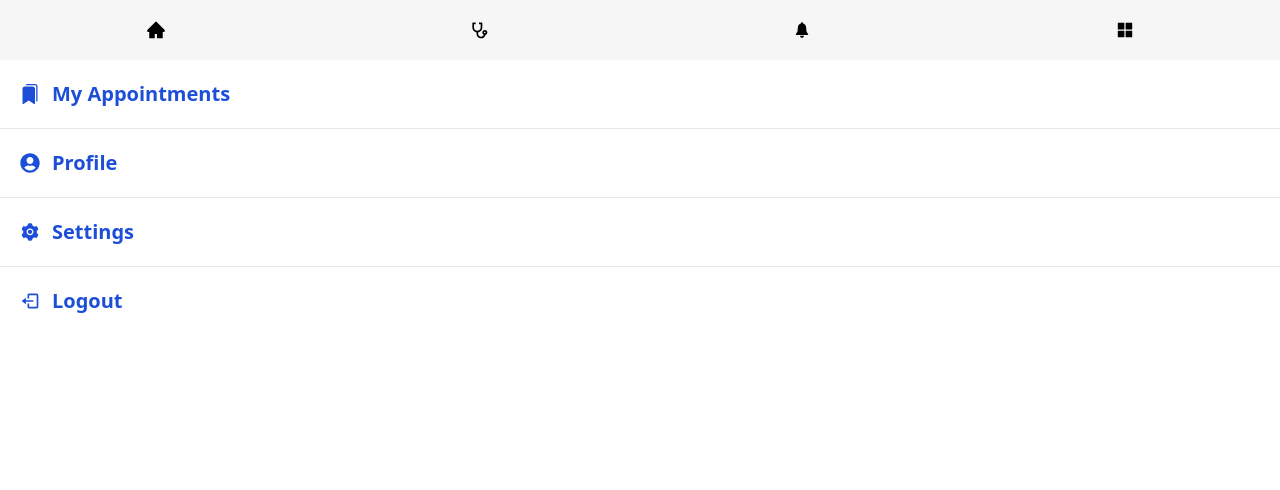
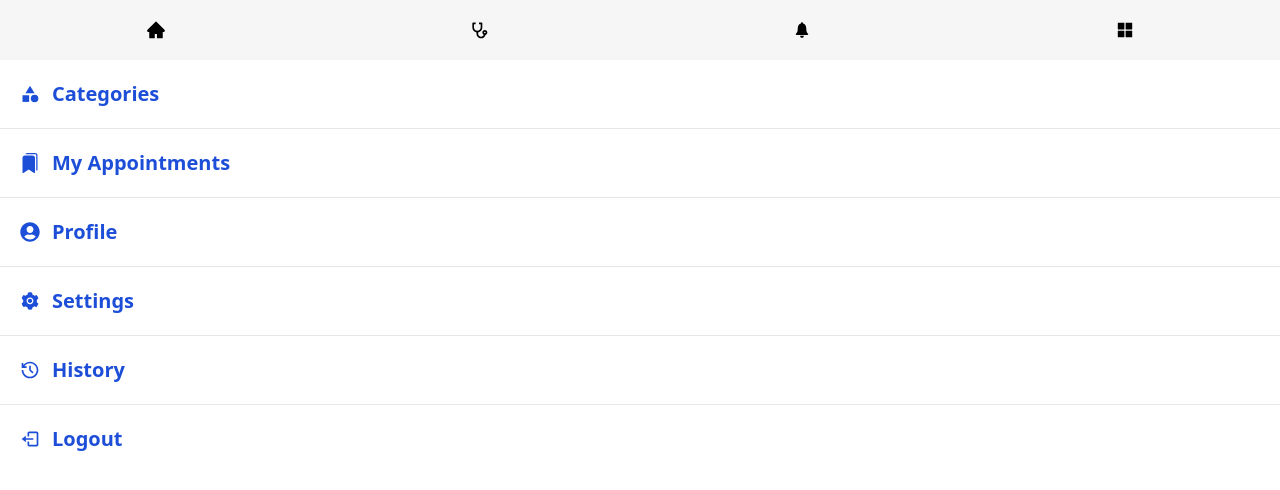
Before and after one commit to AyusDas/saarve-ui, a React (Create React App) app: page /Menu in a window 1280 px wide. Shown: the top 490 px of the page. Built offline with nearby package versions, Linux system fonts and the light colour scheme; the HTML template or start-up script is replaced by a standard one.

Commit message:
Update MenuPage.js

```diff
--- a/src/pages/MenuPage.js
+++ b/src/pages/MenuPage.js
@@ -5,6 +5,8 @@ import { BsFillBookmarksFill } from "react-icons/bs";
 import { FaUserCircle } from "react-icons/fa";
 import { AiFillSetting } from "react-icons/ai";
 import { BiLogOut } from "react-icons/bi";
+import { MdCategory } from "react-icons/md";
+import { RiHistoryLine } from "react-icons/ri";
 
 const MenuPage = () => {
     const liClass = "py-5 px-5 text-xl flex flex-1 gap-3 items-center text-blue-700 font-semibold"
@@ -13,6 +15,11 @@ const MenuPage = () => {
             <Header/>
             <div>
                 <ul>
+                    <li className={liClass}>
+                        <MdCategory />
+                        <Link>Categories</Link>
+                    </li>
+                    <hr/>
                     <li className={liClass}>
                         <BsFillBookmarksFill />
                         <Link>My Appointments</Link>
@@ -29,6 +36,11 @@ const MenuPage = () => {
                     </li>
                     <hr/>
                     <li className={liClass}>
+                        <RiHistoryLine/>
+                        <Link>History</Link>
+                    </li>
+                    <hr/>
+                    <li className={liClass}>
                         <BiLogOut />
                         <Link>Logout</Link>
                     </li>
```
